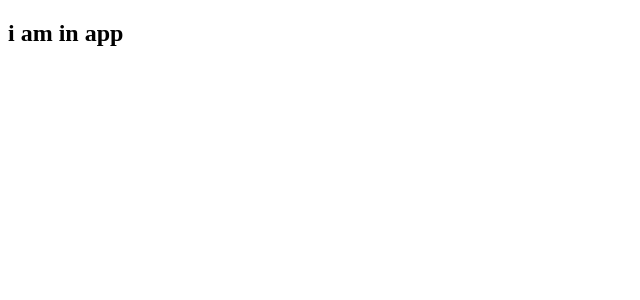
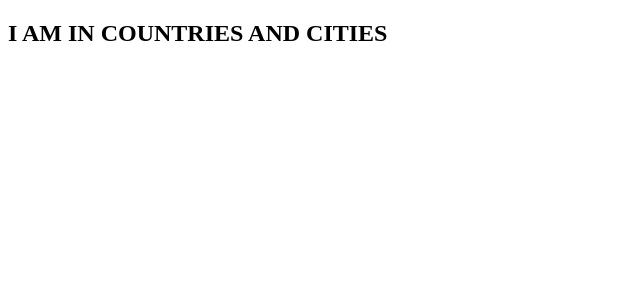
Before and after one commit to raimondas-27/countries-and-towns, a React (Create React App) app in the folder client/: page / in a window 1280 px wide. Shown: the top 300 px of the page, without its empty margins (0-640 px from the left). Built offline with nearby package versions, Linux system fonts and the light colour scheme.

Commit message:
router in index.js done, component rfc to rcc changed

```diff
--- a/client/src/App.js
+++ b/client/src/App.js
@@ -1,5 +1,7 @@
 import React, { Component } from 'react';
 import './App.css';
+import { Route, Switch, Redirect } from 'react-router';
+import CountriesAndCities from "./components/CountriesAndCities";
 
 class App extends Component {
   constructor(props){
@@ -8,8 +10,8 @@ class App extends Component {
 
   render() {
     return (
-        <div>
-          <h2> i am in app</h2>
+        <div className={"container"}>
+          <CountriesAndCities/>
         </div>
     );
   }
--- /dev/null
+++ b/client/src/components/CountriesAndCities.js
@@ -0,0 +1,15 @@
+import React, {Component} from 'react';
+
+class CountriesAndCities extends Component {
+   state = {}
+
+   render() {
+      return (
+          <div>
+             <h2> I AM IN COUNTRIES AND CITIES</h2>
+          </div>
+      );
+   }
+}
+
+export default CountriesAndCities;
--- a/client/src/index.js
+++ b/client/src/index.js
@@ -1,12 +1,14 @@
 import React from 'react';
 import ReactDOM from 'react-dom';
-
+import { BrowserRouter } from 'react-router-dom';
 import App from './App';
-
+import 'font-awesome/css/font-awesome.css';
 
 ReactDOM.render(
   <React.StrictMode>
-    <App />
+    <BrowserRouter>
+      <App />
+    </BrowserRouter>
   </React.StrictMode>,
   document.getElementById('root')
 );
```
Also changed, not shown: client/components/countriesAndCities.js (deleted).
